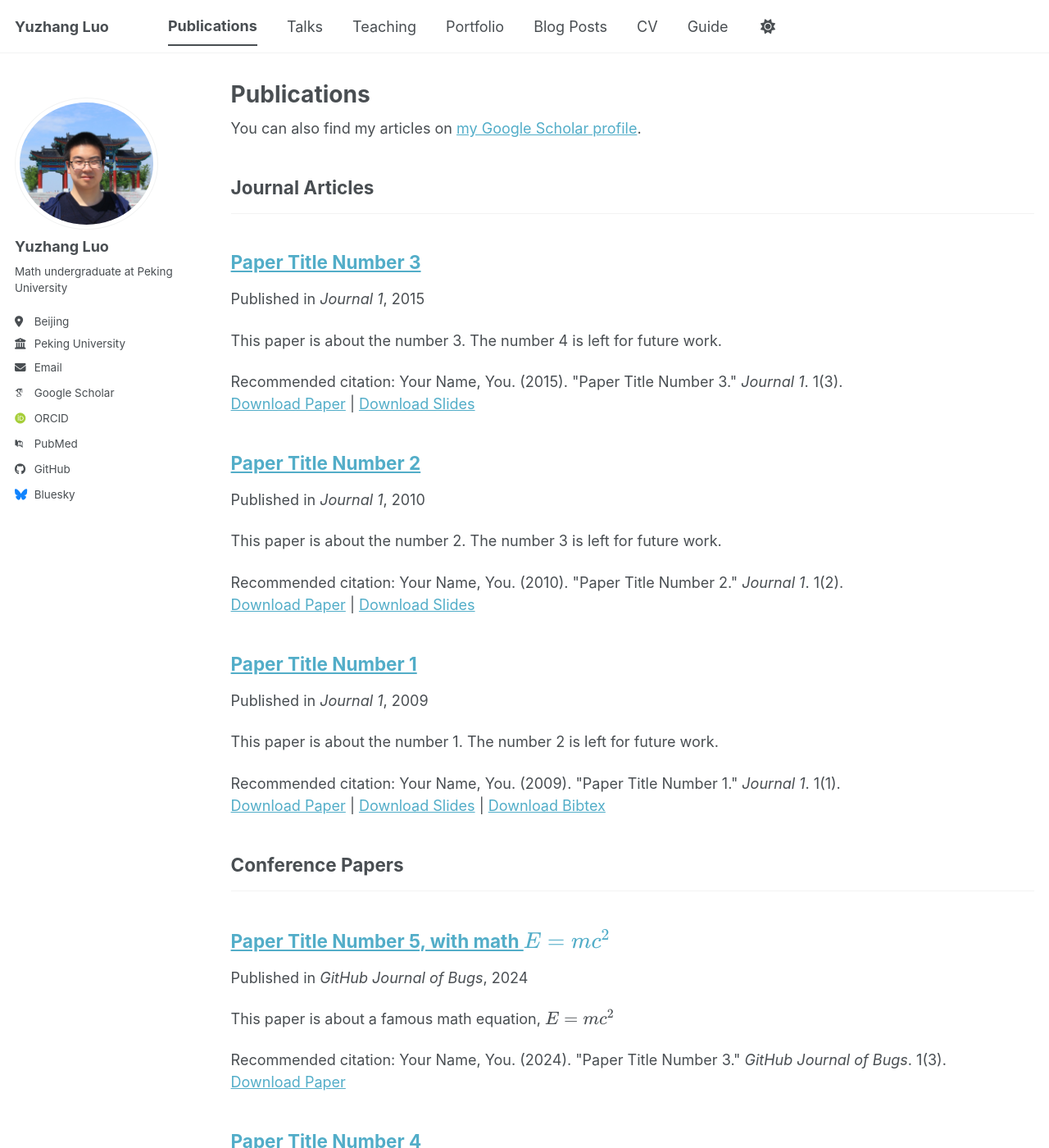
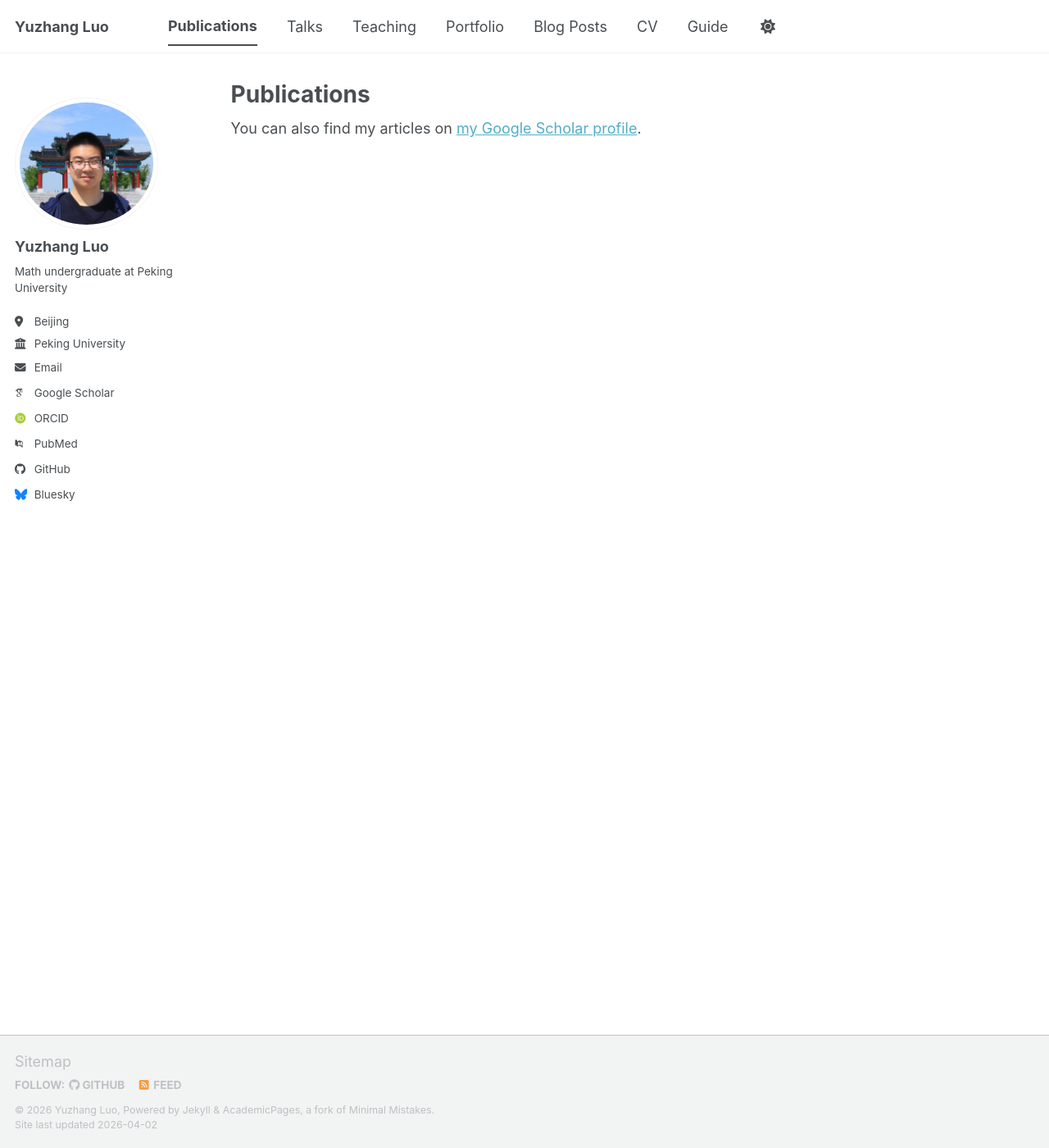
Before and after one commit to yuzhang527/yuzhang527.github.io, a Jekyll site: the page built from _pages/publications.html, in a window 1280 px wide and 1400 px high. Shown: the whole window at 82% size. Built offline with Jekyll 4.4.1, drawn with Linux system fonts in a browser that asks for light colours; some web fonts are replaced; a script bundle is joined from its source files by our own code; library files that are not in the unit come from our copies; some of the changed text lies outside the part shown.

Commit message:
update homepage

```diff
--- a/_publications/2009-10-01-paper-title-number-1.md
+++ /dev/null
@@ -1,14 +0,0 @@
----
-title: "Paper Title Number 1"
-collection: publications
-category: manuscripts
-permalink: /publication/2009-10-01-paper-title-number-1
-excerpt: 'This paper is about the number 1. The number 2 is left for future work.'
-date: 2009-10-01
-venue: 'Journal 1'
-slidesurl: 'https://academicpages.github.io/files/slides1.pdf'
-paperurl: 'https://academicpages.github.io/files/paper1.pdf'
-bibtexurl: 'https://academicpages.github.io/files/bibtex1.bib'
-citation: 'Your Name, You. (2009). &quot;Paper Title Number 1.&quot; <i>Journal 1</i>. 1(1).'
----
-The contents above will be part of a list of publications, if the user clicks the link for the publication than the contents of section will be rendered as a full page, allowing you to provide more information about the paper for the reader. When publications are displayed as a single page, the contents of the above "citation" field will automatically be included below this section in a smaller font.
--- a/_publications/2010-10-01-paper-title-number-2.md
+++ /dev/null
@@ -1,14 +0,0 @@
----
-title: "Paper Title Number 2"
-collection: publications
-category: manuscripts
-permalink: /publication/2010-10-01-paper-title-number-2
-excerpt: 'This paper is about the number 2. The number 3 is left for future work.'
-date: 2010-10-01
-venue: 'Journal 1'
-slidesurl: 'https://academicpages.github.io/files/slides2.pdf'
-paperurl: 'https://academicpages.github.io/files/paper2.pdf'
-citation: 'Your Name, You. (2010). &quot;Paper Title Number 2.&quot; <i>Journal 1</i>. 1(2).'
----
-
-The contents above will be part of a list of publications, if the user clicks the link for the publication than the contents of section will be rendered as a full page, allowing you to provide more information about the paper for the reader. When publications are displayed as a single page, the contents of the above "citation" field will automatically be included below this section in a smaller font.
--- a/_publications/2015-10-01-paper-title-number-3.md
+++ /dev/null
@@ -1,14 +0,0 @@
----
-title: "Paper Title Number 3"
-collection: publications
-category: manuscripts
-permalink: /publication/2015-10-01-paper-title-number-3
-excerpt: 'This paper is about the number 3. The number 4 is left for future work.'
-date: 2015-10-01
-venue: 'Journal 1'
-slidesurl: 'https://academicpages.github.io/files/slides3.pdf'
-paperurl: 'https://academicpages.github.io/files/paper3.pdf'
-citation: 'Your Name, You. (2015). &quot;Paper Title Number 3.&quot; <i>Journal 1</i>. 1(3).'
----
-
-The contents above will be part of a list of publications, if the user clicks the link for the publication than the contents of section will be rendered as a full page, allowing you to provide more information about the paper for the reader. When publications are displayed as a single page, the contents of the above "citation" field will automatically be included below this section in a smaller font.
--- a/_publications/2025-06-08-paper-title-number-5.md
+++ /dev/null
@@ -1,13 +0,0 @@
----
-title: "Paper Title Number 5, with math $$E=mc^2$$"
-collection: publications
-category: conferences
-permalink: /publication/2024-02-17-paper-title-number-4
-excerpt: 'This paper is about a famous math equation, $$E=mc^2$$'
-date: 2024-02-17
-venue: 'GitHub Journal of Bugs'
-paperurl: 'https://academicpages.github.io/files/paper3.pdf'
-citation: 'Your Name, You. (2024). &quot;Paper Title Number 3.&quot; <i>GitHub Journal of Bugs</i>. 1(3).'
----
-
-Using [MathJax](https://www.mathjax.org/) in the description is supported - $$E=mc^2$$ - however, the use must be mindful that the default delimiters are `$$...$$` and `\\[...\\]` which differs from the `$...$` that is typically expected.
```
Also changed, not shown: _publications/MDA.md (renamed from _publications/2024-02-17-paper-title-number-4.md, +7 -9 lines).
